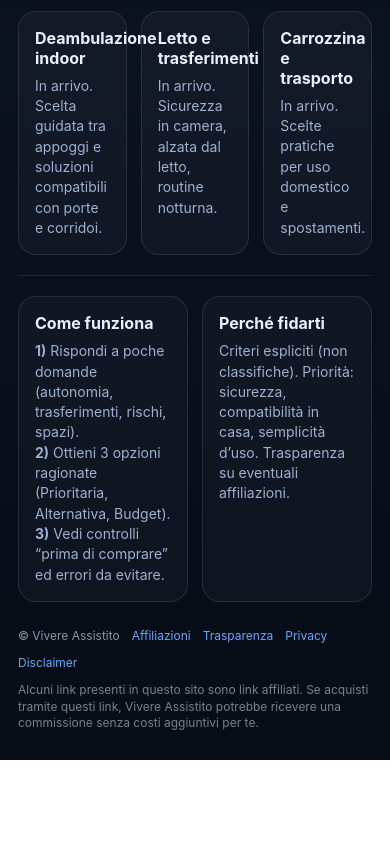
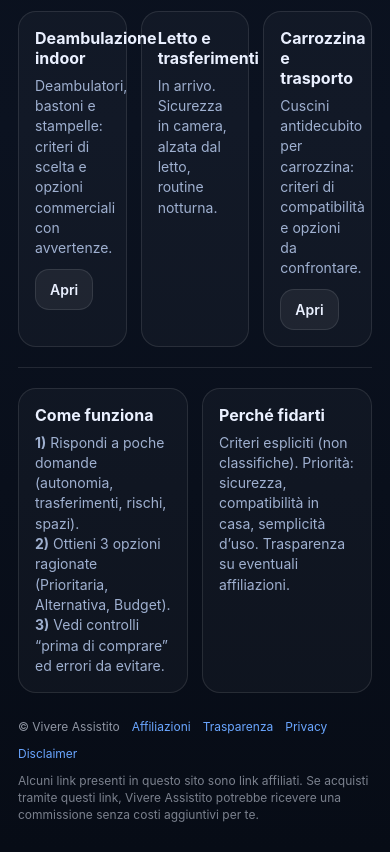
Before and after one commit to francodoneddu-ctrl/vivere-assistito, a plain HTML site: page index.html in a window 390 px wide. Shown: the part 964-1816 px from the top of the page. Before the commit the page ends 1724 px from the top, so only its background shows below. Drawn offline with Linux system fonts and the light colour scheme.

Commit message:
Link home mobility and wheelchair categories

```diff
--- a/index.html
+++ b/index.html
@@ -65,7 +65,8 @@
       </div>
       <div class="card small">
         <h3>Deambulazione indoor</h3>
-        <p>In arrivo. Scelta guidata tra appoggi e soluzioni compatibili con porte e corridoi.</p>
+        <p>Deambulatori, bastoni e stampelle: criteri di scelta e opzioni commerciali con avvertenze.</p>
+        <div class="ctaRow"><a class="btn" href="ausili-mobilita.html#ausili">Apri</a></div>
       </div>
       <div class="card small">
         <h3>Letto e trasferimenti</h3>
@@ -73,7 +74,8 @@
       </div>
       <div class="card small">
         <h3>Carrozzina e trasporto</h3>
-        <p>In arrivo. Scelte pratiche per uso domestico e spostamenti.</p>
+        <p>Cuscini antidecubito per carrozzina: criteri di compatibilità e opzioni da confrontare.</p>
+        <div class="ctaRow"><a class="btn" href="ausili-mobilita.html#ausili">Apri</a></div>
       </div>
     </div>
 
```
